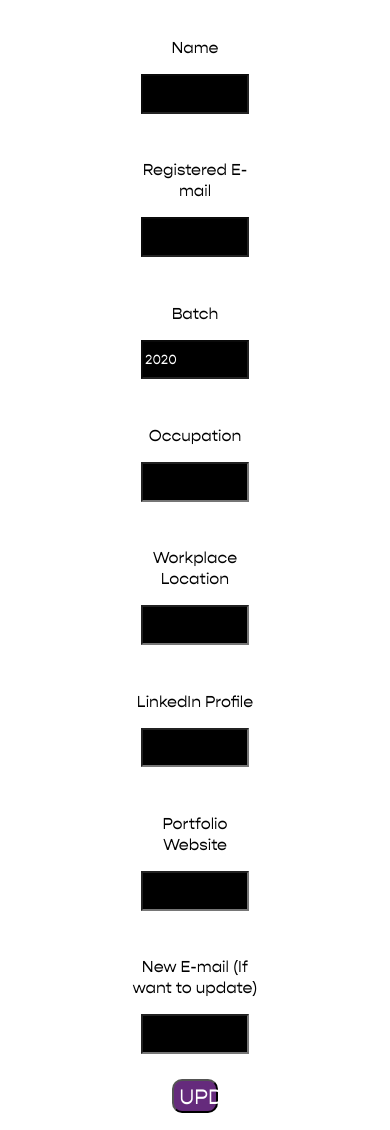
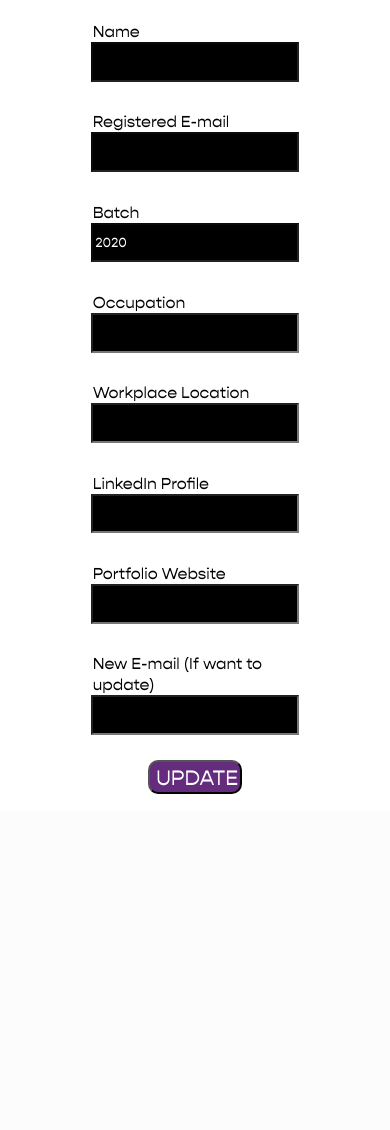
Before and after one commit to sudoyolo/cic-alumni, a Flask app: template templates/ModifyData.html in a window 390 px wide. Shown: the part 50-1180 px from the top of the page. After the commit the page ends 844 px from the top, so only its background shows below. Run offline with Flask 3, Linux system fonts and the light colour scheme; the template is opened without the code that fills it: most values are stand-ins (such as "Sample title", 1, 10 or a date in 2020).

Commit message:
fix form related attributes

```diff
--- a/static/style.css
+++ b/static/style.css
@@ -386,6 +386,12 @@
     width: 80%;
     height: 4vh;
 }
+.label-form{
+    margin-bottom: 0%;
+    margin-top: 0%;
+    text-align: left;
+    margin-left: 9%;
+}
 .update{
     width: 30%;
     height: 4vh;
@@ -400,6 +406,11 @@
     color: #652b7c;
     border: 2px solid #652b7c;
 }
+@media screen and (max-width: 700px) {
+    .modif-data{
+        width: 80%;
+    }
+}
 /*----------------------------Error Page -----------------------*/
 .error-holder{
     margin: auto;
```
